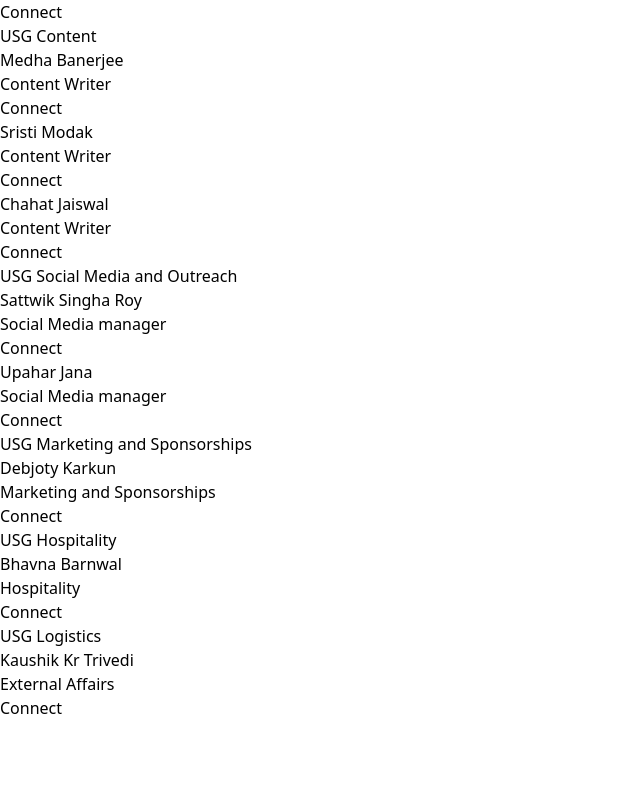
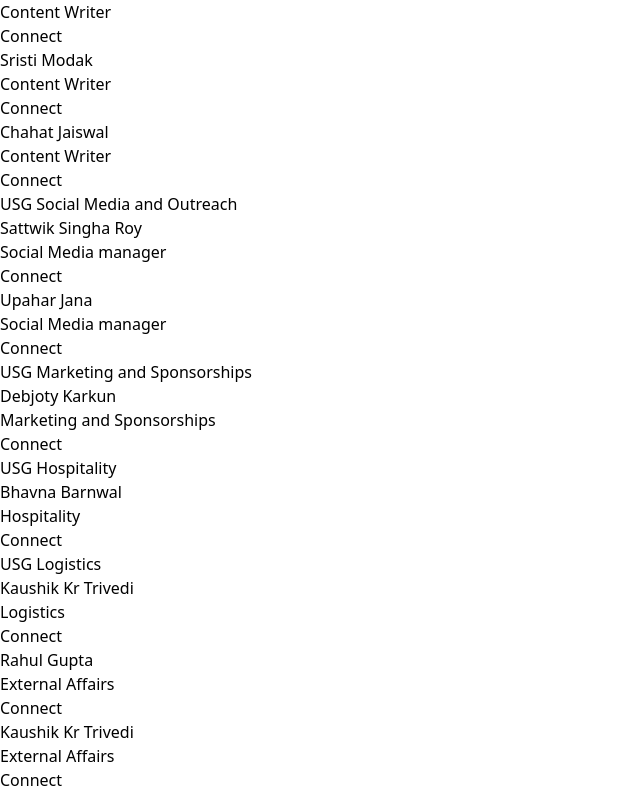
Before and after one commit to stutisinha1976/Rotary_MUNFinal, a Next.js app: page /team in a window 1280 px wide. Shown: the part 1324-2116 px from the top of the page, without its empty margins (0-640 px from the left). Before the commit the page ends 2044 px from the top, so only its background shows below. Built offline with nearby package versions, Linux system fonts and the light colour scheme.

Commit message:
update team member details and add new logistics contacts

```diff
--- a/src/components/team/content.tsx
+++ b/src/components/team/content.tsx
@@ -22,12 +22,7 @@ const teamMembers = [
     image: "/advisor.jpg",
     social: "",
   },
-  {
-    name: " Supratim Sarkar",
-    designation: "Financial Advisor",
-    image: "/convener.jpg",
-    social: "",
-  },
+
   {
     name: " Arinda Sarkar",
     designation: "Logistical Advisor",
@@ -132,6 +127,18 @@ const hospitality= [ {
   social: "https://www.instagram.com/___the_groovy_angel___?igsh=MThvM2R1ZmFxMTBkcw==",
 },]
 const logistics= [ {
+  name: "Kaushik Kr Trivedi ",
+  designation: "Logistics ",
+  image: "/kaushik.webp", // Use actual image path in /public
+social: "Instagram- https://www.instagram.com/kaushiktrivedi_?igsh=MXNkOHgxcDMyY2F5dw==",
+},
+{
+  name: "Rahul Gupta ",
+  designation: "External Affairs ",
+  image: "/kaushik.webp", // Use actual image path in /public
+social: "Instagram- https://www.instagram.com/kaushiktrivedi_?igsh=MXNkOHgxcDMyY2F5dw==",
+},
+{
   name: "Kaushik Kr Trivedi ",
   designation: "External Affairs ",
   image: "/kaushik.webp", // Use actual image path in /public
```
